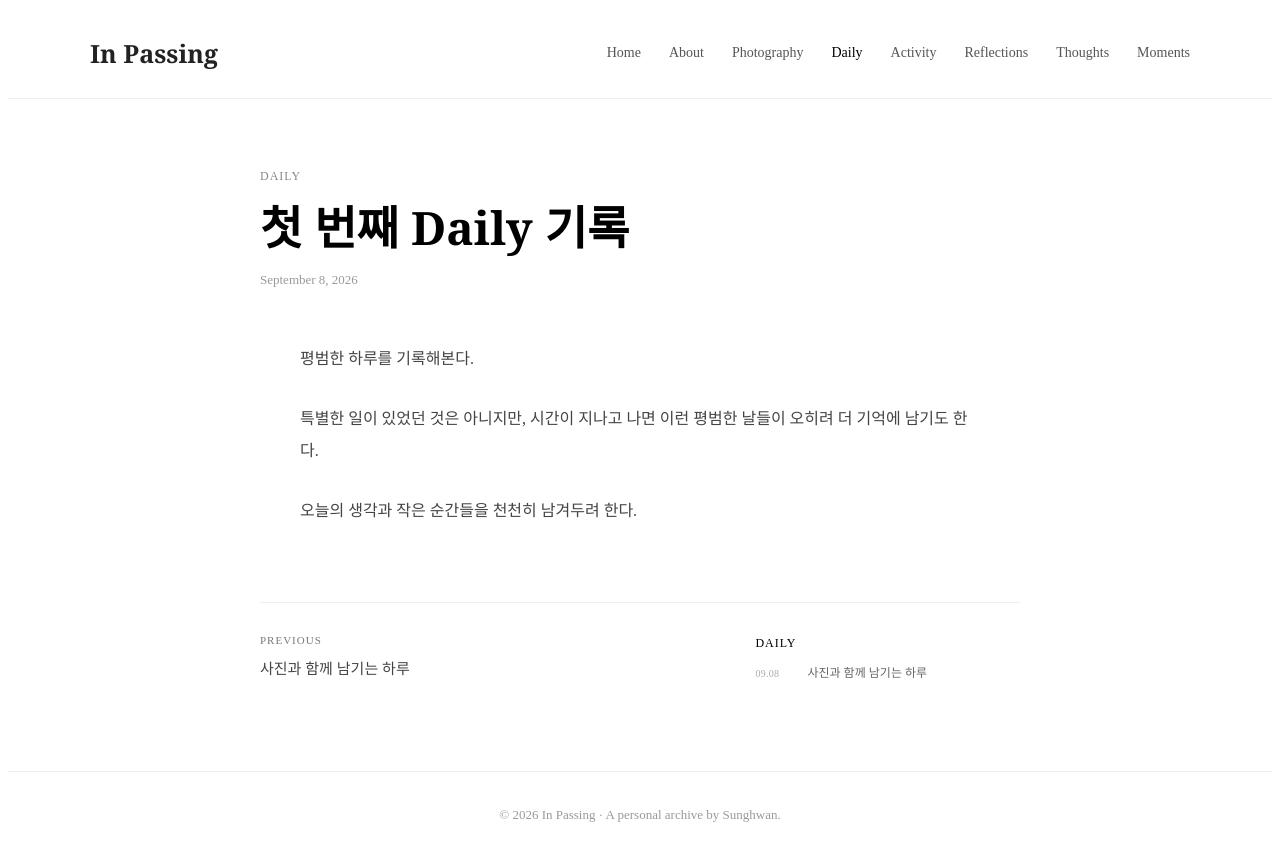
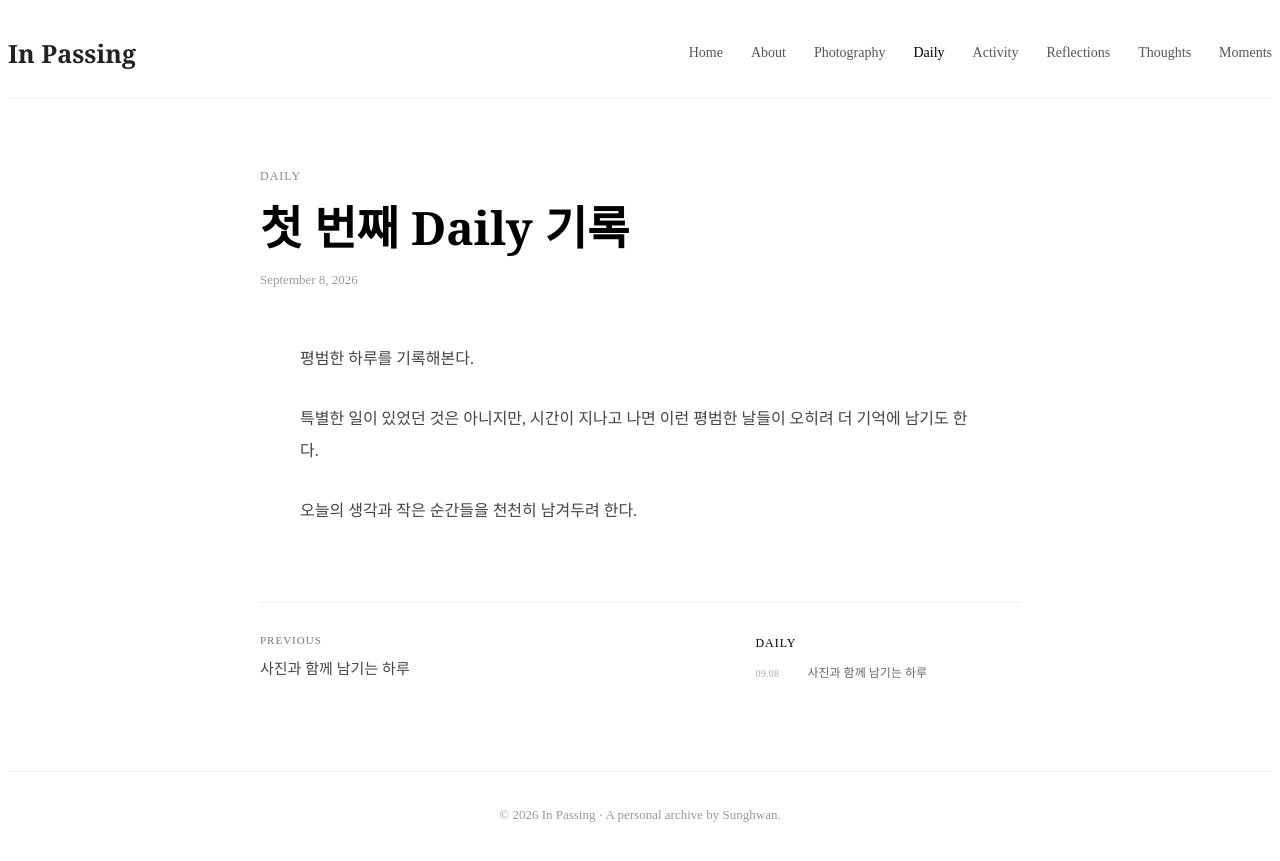
Before and after one commit to sunghwanlog/sunghwanlog.github.io, a Jekyll site: the page built from _posts/2026-09-08-daily-001.md, in a window 1280 px wide. Shown: the top 861 px of the page. Built offline with Jekyll 4.4.1, drawn with Linux system fonts in a browser that asks for light colours.

Commit message:
Update daily.html

```diff
--- a/_layouts/daily.html
+++ b/_layouts/daily.html
@@ -24,14 +24,6 @@
 
 
   <style>
-
-    .container {
-      width: 90%;
-      max-width: 1100px;
-
-      margin: auto;
-    }
-
 
 
     /* =========================
```
